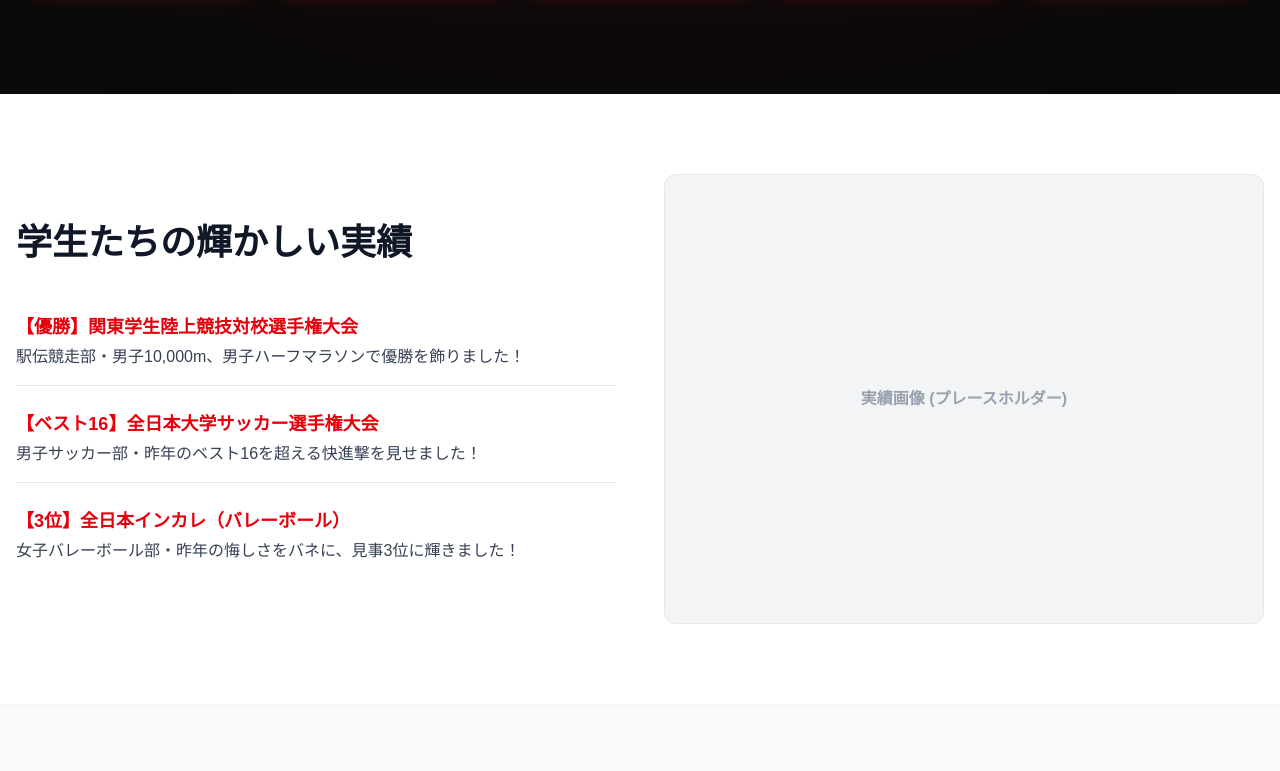
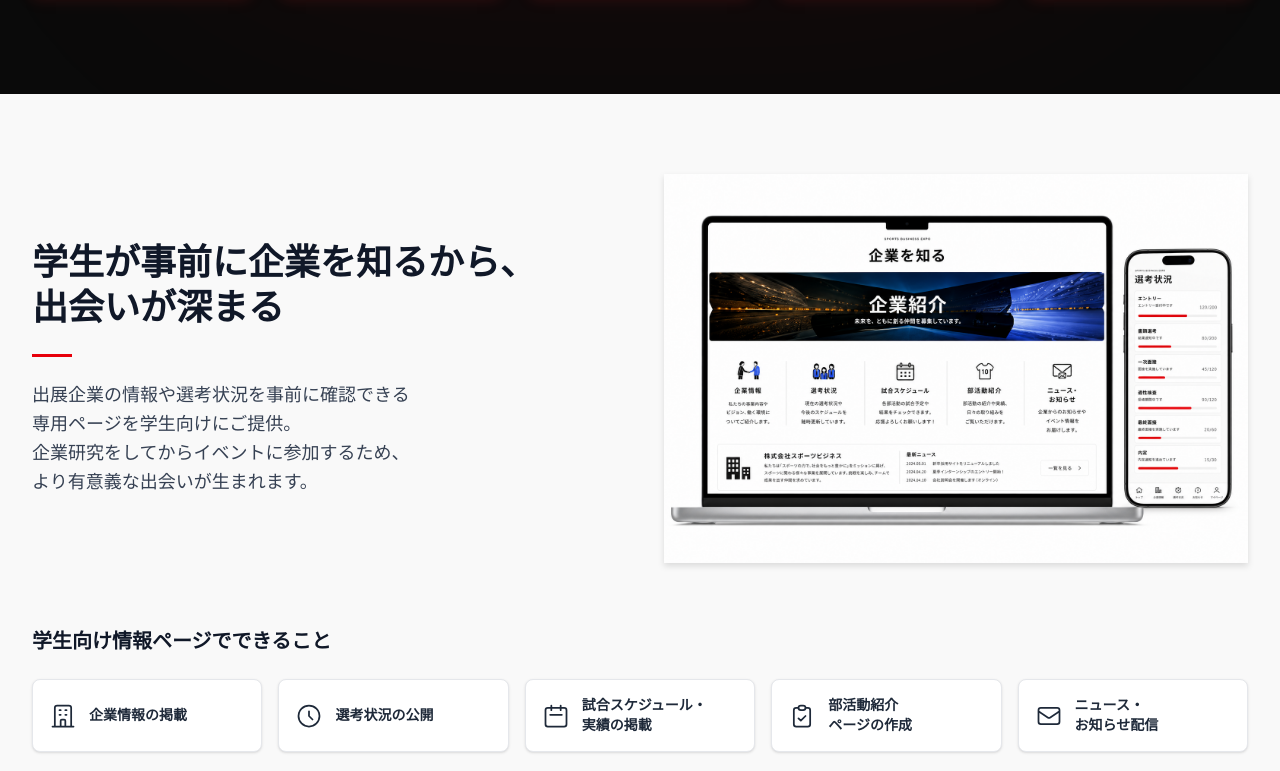
Before and after one commit to yuku0509/time-world, a Next.js app: page / in a window 1280 px wide. Shown: the part 1829-2600 px from the top of the page. Built offline with nearby package versions, Linux system fonts and the light colour scheme.

Commit message:
ForStudentSection作成

```diff
--- a/src/app/page.tsx
+++ b/src/app/page.tsx
@@ -9,6 +9,7 @@ import CompanyLogosSection from "@/features/lp/components/CompanyLogosSection";
 import TestimonialSection from "@/features/lp/components/TestimonialSection";
 import PricingSection from "@/features/lp/components/PricingSection";
 import Footer from "@/components/layouts/Footer";
+import ForStudentSection from "@/features/lp/components/ForStudentSection";
 
 export default function Home() {
   return (
@@ -30,6 +31,7 @@ export default function Home() {
           <FeaturesSection />
         </div>
 
+        <ForStudentSection />
         <AchievementSection />
         <SupportSection />
         <CompanyLogosSection />
--- /dev/null
+++ b/src/features/lp/components/ForStudentSection.tsx
@@ -0,0 +1,115 @@
+// src/components/layouts/ForStudentSection.tsx (※パスはプロジェクトに合わせて調整してください)
+import Image from "next/image";
+
+// 下部のカードに表示する機能一覧のデータ
+const features = [
+  {
+    title: "企業情報の掲載",
+    icon: (
+      <svg className="w-7 h-7" fill="none" stroke="currentColor" viewBox="0 0 24 24">
+        <path strokeLinecap="round" strokeLinejoin="round" strokeWidth={1.5} d="M19 21V5a2 2 0 00-2-2H7a2 2 0 00-2 2v16m14 0h2m-2 0h-5m-9 0H3m2 0h5M9 7h1m-1 4h1m4-4h1m-1 4h1m-5 10v-5a1 1 0 011-1h2a1 1 0 011 1v5m-4 0h4" />
+      </svg>
+    ),
+  },
+  {
+    title: "選考状況の公開",
+    icon: (
+      <svg className="w-7 h-7" fill="none" stroke="currentColor" viewBox="0 0 24 24">
+        <path strokeLinecap="round" strokeLinejoin="round" strokeWidth={1.5} d="M12 8v4l3 3m6-3a9 9 0 11-18 0 9 9 0 0118 0z" />
+      </svg>
+    ),
+  },
+  {
+    title: "試合スケジュール・\n実績の掲載",
+    icon: (
+      <svg className="w-7 h-7" fill="none" stroke="currentColor" viewBox="0 0 24 24">
+        <path strokeLinecap="round" strokeLinejoin="round" strokeWidth={1.5} d="M8 7V3m8 4V3m-9 8h10M5 21h14a2 2 0 002-2V7a2 2 0 00-2-2H5a2 2 0 00-2 2v12a2 2 0 002 2z" />
+      </svg>
+    ),
+  },
+  {
+    title: "部活動紹介\nページの作成",
+    icon: (
+      <svg className="w-7 h-7" fill="none" stroke="currentColor" viewBox="0 0 24 24">
+        <path strokeLinecap="round" strokeLinejoin="round" strokeWidth={1.5} d="M9 5H7a2 2 0 00-2 2v12a2 2 0 002 2h10a2 2 0 002-2V7a2 2 0 00-2-2h-2M9 5a2 2 0 002 2h2a2 2 0 002-2M9 5a2 2 0 012-2h2a2 2 0 012 2m-6 9l2 2 4-4" />
+      </svg>
+    ),
+  },
+  {
+    title: "ニュース・\nお知らせ配信",
+    icon: (
+      <svg className="w-7 h-7" fill="none" stroke="currentColor" viewBox="0 0 24 24">
+        <path strokeLinecap="round" strokeLinejoin="round" strokeWidth={1.5} d="M3 8l7.89 5.26a2 2 0 002.22 0L21 8M5 19h14a2 2 0 002-2V7a2 2 0 00-2-2H5a2 2 0 00-2 2v10a2 2 0 002 2z" />
+      </svg>
+    ),
+  },
+];
+
+export default function ForStudentSection() {
+  return (
+    // 背景は画像に合わせた淡いグレー（#f8f9fa 相当）
+    <section className="py-20 bg-[#f9f9f9] text-gray-900">
+      <div className="max-w-7xl mx-auto px-4 lg:px-8">
+
+        {/* 上部: テキストと画像の2カラムレイアウト */}
+        <div className="flex flex-col lg:flex-row items-center justify-between gap-12 mb-16">
+
+          {/* 左側: テキストエリア */}
+          <div className="lg:w-1/2 flex flex-col items-start text-left">
+            <h2 className="text-3xl md:text-4xl font-bold leading-tight mb-6">
+              学生が事前に企業を知るから、<br />
+              出会いが深まる
+            </h2>
+
+            {/* 赤いアクセントライン */}
+            <div className="w-10 h-[3px] bg-red-600 mb-6"></div>
+
+            <p className="text-gray-700 leading-relaxed text-base md:text-lg font-medium">
+              出展企業の情報や選考状況を事前に確認できる<br className="hidden md:block" />
+              専用ページを学生向けにご提供。<br className="hidden md:block" />
+              企業研究をしてからイベントに参加するため、<br className="hidden md:block" />
+              より有意義な出会いが生まれます。
+            </p>
+          </div>
+
+          {/* 右側: 画像エリア */}
+          <div className="lg:w-1/2 w-full flex justify-center lg:justify-end">
+            <Image
+              src="/images/for-student.png"
+              alt="学生向け情報ページのイメージ"
+              width={650}
+              height={400}
+              className="object-contain drop-shadow-md"
+            />
+          </div>
+        </div>
+
+        {/* 下部: 5つの機能カードエリア */}
+        <div>
+          <h3 className="text-lg md:text-xl font-bold mb-6">
+            学生向け情報ページでできること
+          </h3>
+
+          <div className="grid grid-cols-2 md:grid-cols-3 lg:grid-cols-5 gap-4">
+            {features.map((feature, index) => (
+              <div
+                key={index}
+                className="bg-white border border-gray-200 rounded-lg p-4 flex items-center gap-3 shadow-sm hover:shadow-md transition-shadow duration-300"
+              >
+                {/* アイコン */}
+                <div className="shrink-0 text-gray-800">
+                  {feature.icon}
+                </div>
+                {/* テキスト（\n で改行するように whitespace-pre-wrap を指定） */}
+                <p className="text-xs lg:text-sm font-bold text-gray-800 whitespace-pre-wrap leading-snug">
+                  {feature.title}
+                </p>
+              </div>
+            ))}
+          </div>
+        </div>
+
+      </div>
+    </section>
+  );
+}
```
Also changed, not shown: public/images/for-student.png (added).
